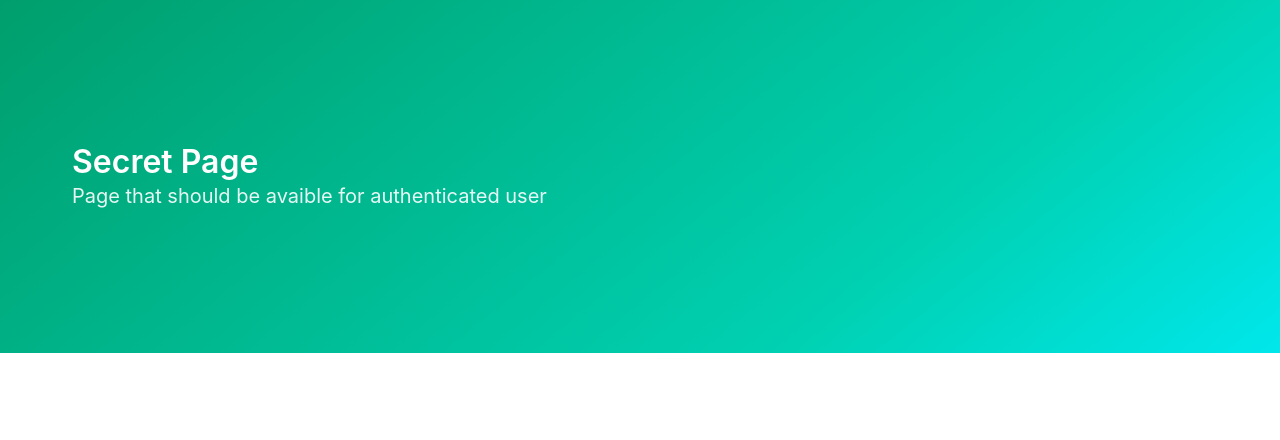
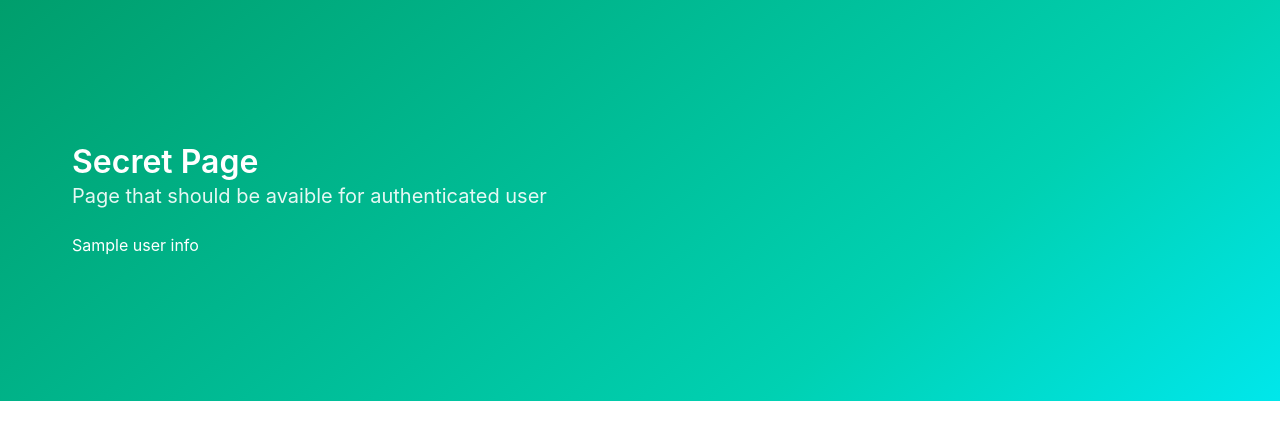
Before and after one commit to argyaWicaksana/sweeter, a Flask app: template templates/secret.jinja2 in a window 1280 px wide. Shown: the top 440 px of the page. Run offline with Flask 3, Linux system fonts and the light colour scheme; the template is opened without the code that fills it: most values are stand-ins (such as "Sample title", 1, 10 or a date in 2020).

Commit message:
show profile name in secret page

```diff
--- a/app.py
+++ b/app.py
@@ -40,8 +40,9 @@ def secret():
     token_receive = request.cookies.get("mytoken")
     try:
         payload = jwt.decode(token_receive, SECRET_KEY, algorithms=["HS256"])
+        user_info = db.users.find_one({"username": payload["id"]})
 
-        return render_template("secret.jinja2")
+        return render_template("secret.jinja2", user_info=user_info)
     except jwt.ExpiredSignatureError:
         return redirect(url_for("login", msg="Your token has expired"))
     except jwt.exceptions.DecodeError:
--- a/templates/secret.jinja2
+++ b/templates/secret.jinja2
@@ -14,6 +14,7 @@
             <div class="container">
                 <h1 class="title">Secret Page</h1>
                 <h2 class="subtitle">Page that should be avaible for authenticated user</h2>
+                <p>{{ user_info.profile_name }}</p>
             </div>
         </div>
     </section>
```
